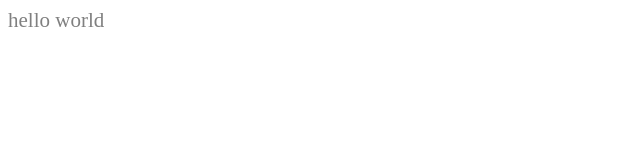
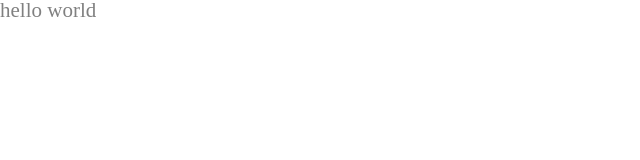
Before and after one commit to yoonhyochang/nextbnbcloncoding, a Next.js app in the folder next-bnb/: page / in a window 1280 px wide. Shown: the top 160 px of the page, without its empty margins (0-640 px from the left). Built offline with nearby package versions, Linux system fonts and the light colour scheme.

Commit message:
글로벌 스타일 설정

```diff
--- a/next-bnb/package.json
+++ b/next-bnb/package.json
@@ -15,7 +15,8 @@
     "next": "^13.5.4",
     "react": "^18.2.0",
     "react-dom": "^18.2.0",
-    "styled-components": "^6.0.8"
+    "styled-components": "^6.0.8",
+    "styled-reset": "^4.5.1"
   },
   "devDependencies": {
     "@types/react": "^18.2.25",
--- /dev/null
+++ b/next-bnb/pages/_app.tsx
@@ -0,0 +1,19 @@
+//AppProps: 컴포넌트에 전달되는 속성(props)을 정의
+import { AppProps } from "next/app";
+import GlobalStyle from "../styles/GlobalStyle";
+
+// app 함수형 컴포넌트를 정의합니다.
+//이 컴포넌트는 AppProps 타입의 속성 Component와 pageProps를 받아와 사용합니다.
+const app = ({ Component, pageProps }: AppProps) => {
+  return (
+    <>
+      <GlobalStyle />
+      {/* <Component {...pageProps} />: 현재 페이지 컴포넌트(Component)를 렌더링합니다.
+      pageProps 속성은 페이지 컴포넌트에 전달되는 속성으로,
+      페이지 컴포넌트가 필요한 데이터를 받을 수 있도록 합니다. */}
+      <Component {...pageProps} />
+    </>
+  );
+};
+
+export default app;
--- /dev/null
+++ b/next-bnb/styles/GlobalStyle.tsx
@@ -0,0 +1,22 @@
+//styled-reset : 기본 HTML 스타일을 초기화하여 브라우저 간 일관된 스타일을
+//유지하는 데 도움을 줍니다.
+import reset from "styled-reset";
+import { createGlobalStyle, css } from "styled-components";
+import palette from "./palette";
+
+const globalStyle = css`
+  ${reset};
+  * {
+    //모든 요소의 box-sizing을 border-box로 설정하여 박스 모델을 관리합니다.
+    box-sizing: border-box;
+  }
+  body {
+    color: ${palette.black};
+  }
+`;
+//createGlobalStyle 함수를 사용하여 전역 스타일을 적용하는 컴포넌트를 생성합니다
+const GlobalStyle = createGlobalStyle`
+${globalStyle};
+`;
+
+export default GlobalStyle;
--- /dev/null
+++ b/next-bnb/styles/palette.ts
@@ -0,0 +1,27 @@
+export default {
+  cardinal: "#a41850",
+  davidson_orange: "#c13515",
+  tawny: "#d93900",
+  amaranth: "#E51E53",
+  orange: "#fc642d",
+  main_pink: "#FF385C",
+  bittersweet: "#ff5a5f",
+  black: "#222222",
+  charcoal: "#484848",
+  snow: "#FFF8F6",
+  gray_48: "#484848",
+  gray_71: "#717171",
+  gray_76: "#767676",
+  gray_80: "#808080",
+  gray_85: "#858585",
+  gray_aa: "#aaa",
+  gray_bb: "#bbb",
+  gray_b0: "#b0b0b0",
+  gray_c4: "#c4c4c4",
+  gray_dd: "#ddd",
+  gray_eb: "#ebebeb",
+  gray_e5: "#e5e5e5",
+  gray_f7: "#f7f7f7",
+  dark_cyan: "#008489",
+  green: "#008A05"
+};
```
Also changed, not shown: 1 other file (tests, documents, lock files or other folders).
